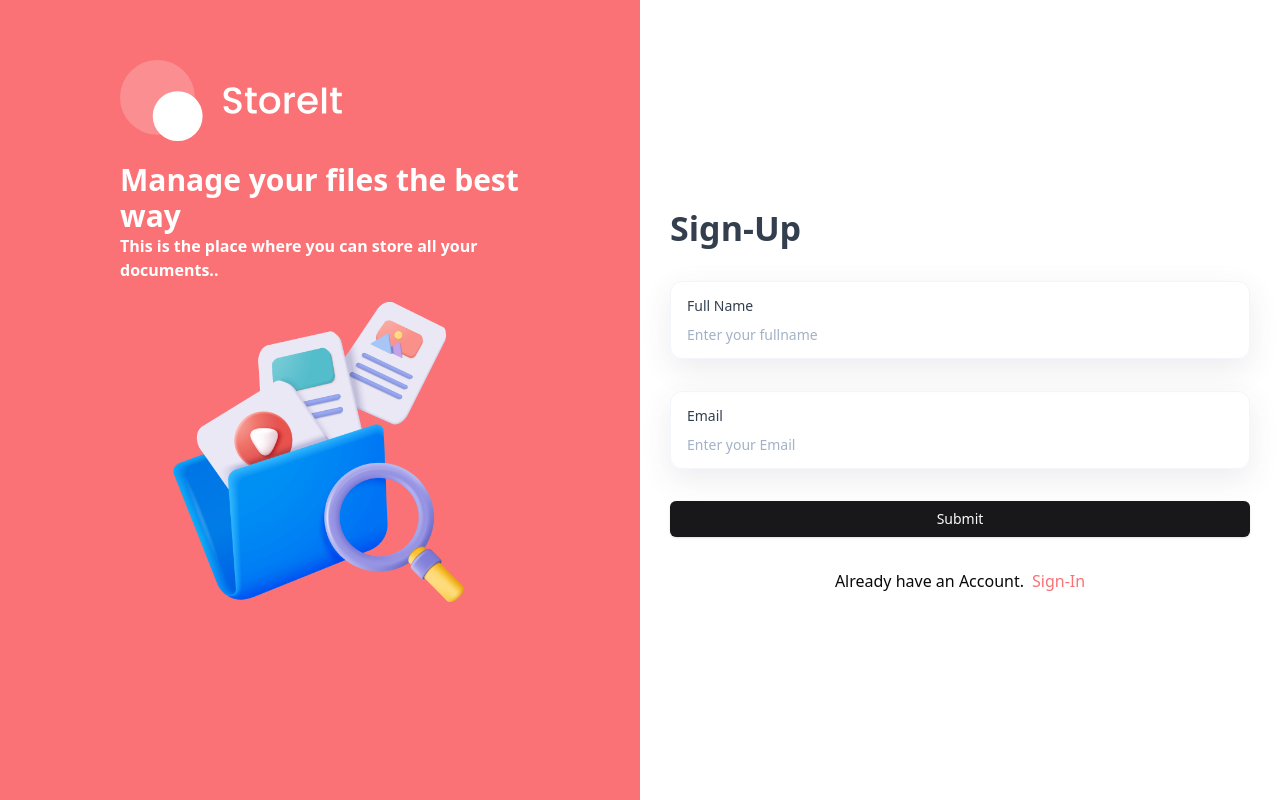
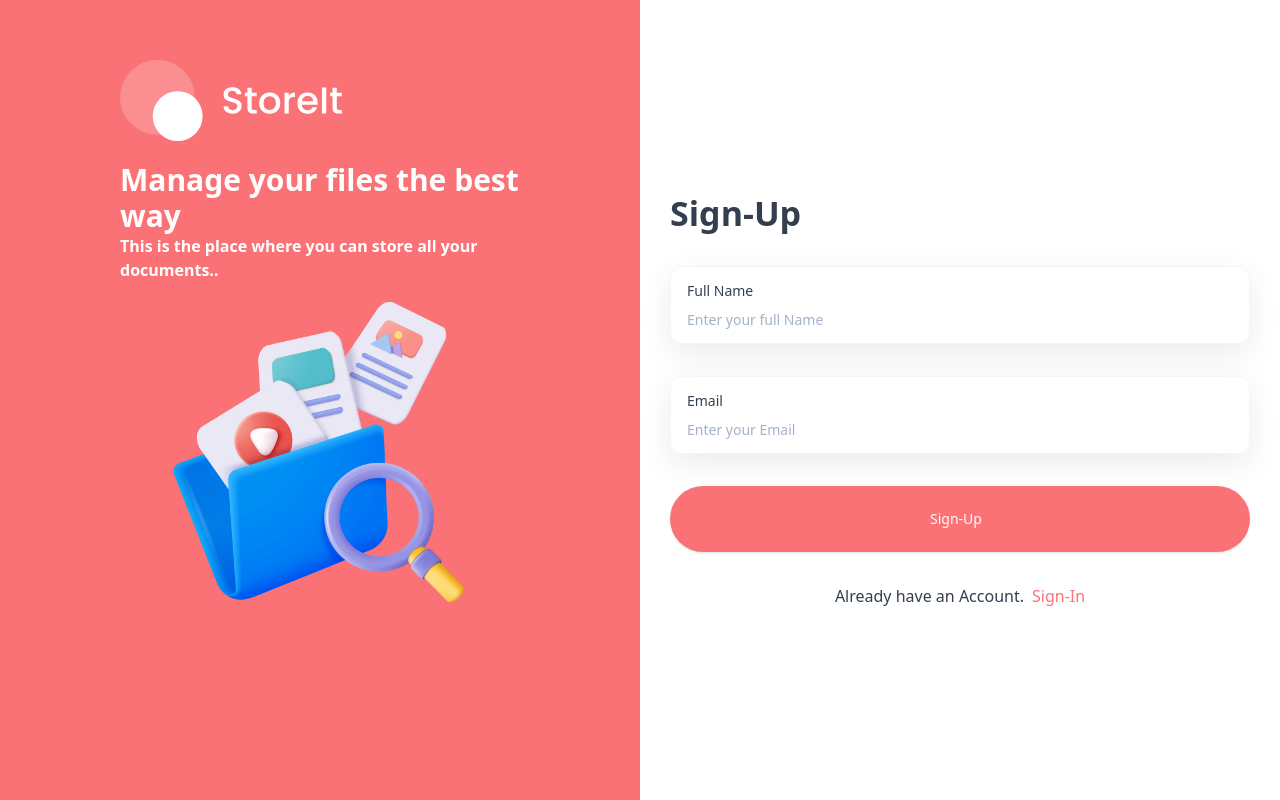
Before and after one commit to Vikash-thak12/Drive, a Next.js app: page /sign-up in a window 1280 px wide. Built offline with nearby package versions, Linux system fonts and the light colour scheme.

Commit message:
Completed: UI for Auth

```diff
--- a/components/AuthForm.tsx
+++ b/components/AuthForm.tsx
@@ -17,19 +17,31 @@ import {
 } from "@/components/ui/form"
 import { Input } from "@/components/ui/input"
 import Link from "next/link"
-
-const formSchema = z.object({
-    username: z.string().min(2).max(50),
-})
+import { useState } from "react"
+import Image from "next/image"
 
 
-const AuthForm = ({ type }: { type: "sign-up" | "sign-in" }) => {
+type FormType = "sign-up" | "sign-in";
+
+const authformSchema = (formtype: FormType) => {
+    return z.object({
+        fullName: formtype == "sign-up" ? z.string().min(2).max(50) : z.string().optional(),
+        email: z.string().email()
+    })
+}
+
+
+const AuthForm = ({ type }: { type: FormType}) => {
+
+    const [isLoading, setIsLoading] = useState(false)
 
     // 1. Define your form.
+    const formSchema = authformSchema(type)
     const form = useForm<z.infer<typeof formSchema>>({
         resolver: zodResolver(formSchema),
         defaultValues: {
-            username: "",
+            fullName: "",
+            email: "",
         },
     })
 
@@ -51,13 +63,13 @@ const AuthForm = ({ type }: { type: "sign-up" | "sign-in" }) => {
                     {type == "sign-up" && (
                         <FormField
                             control={form.control}
-                            name="fullname"
+                            name="fullName"
                             render={({ field }) => (
                                 <FormItem>
                                     <div className="shad-form-item">
                                         <FormLabel className="shad-form-label">Full Name</FormLabel>
                                         <FormControl>
-                                            <Input placeholder="Enter your fullname" className="shad-input" {...field} />
+                                            <Input placeholder="Enter your full Name" className="shad-input" {...field} />
                                         </FormControl>
                                     </div>
                                     <FormMessage />
@@ -81,12 +93,19 @@ const AuthForm = ({ type }: { type: "sign-up" | "sign-in" }) => {
                             </FormItem>
                         )}
                     />
-                    <Button type="submit">Submit</Button>
+                    <Button type="submit" className="form-submit-button" disabled={isLoading}>
+                    {type == "sign-in" ? "Sign-In" : "Sign-Up"}
+                    <p>
+                        {isLoading && (
+                            <Image src={"/assets/icons/loader.svg"} alt="Loader" width={24} height={24} className="ml-5 animate-spin" />
+                        )}
+                    </p>
+                    </Button>
                     <div className="flex items-center justify-center">
                         {type == "sign-in" ? (
-                            <p>Didn&apos;t have an Account</p>
+                            <p className="text-light-100">Didn&apos;t have an Account</p>
                         ) : (
-                            <p>Already have an Account.</p>
+                            <p className="text-light-100">Already have an Account.</p>
                         )}
                         <Link href={type == "sign-in" ? "/sign-up" : "/sign-in"} className="ml-2 text-brand">
                             {type == "sign-in" ? "Sign-Up" : "Sign-In"}
```
